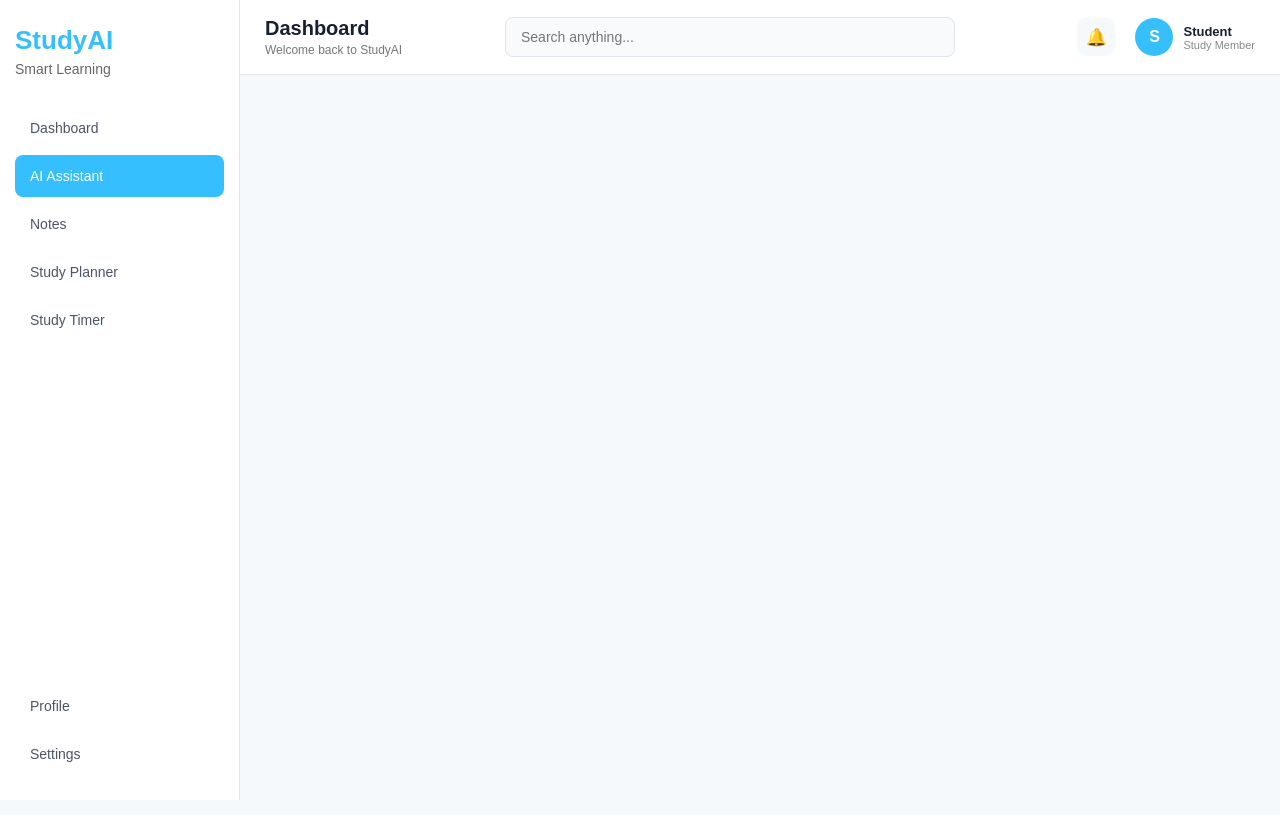
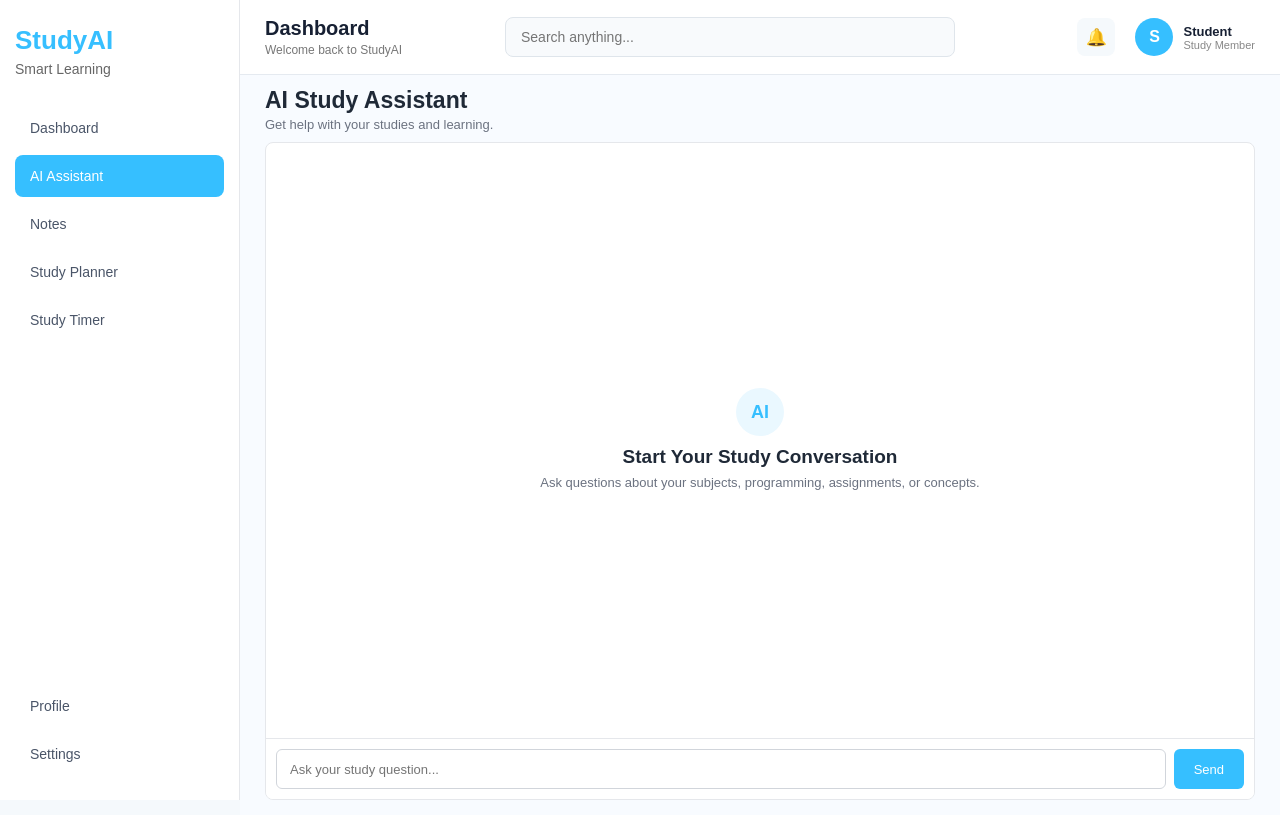
Before and after one commit to ViralRami2608/Study-AI, a React (Create React App) app: page /ai-assistant in a window 1280 px wide. Built offline with nearby package versions, Linux system fonts and the light colour scheme.

Commit message:
Complete AI assistant UI

```diff
--- a/src/App.js
+++ b/src/App.js
@@ -1,8 +1,16 @@
-import { BrowserRouter, Routes, Route, Navigate } from "react-router-dom";
+import {
+  BrowserRouter,
+  Routes,
+  Route,
+  Navigate,
+} from "react-router-dom";
 
 import Sidebar from "./components/Sidebar";
 import Header from "./components/Header";
+
 import Dashboard from "./pages/Dashboard";
+import AIAssistant from "./pages/AIAssistant";
+
 
 function App() {
   return (
@@ -14,16 +22,32 @@ function App() {
 
       <Routes>
 
-        {/* Dashboard */}
+        {/* Default Route */}
 
         <Route
           path="/"
-          element={<Navigate to="/dashboard" replace />}
+          element={
+            <Navigate
+              to="/dashboard"
+              replace
+            />
+          }
         />
+
+
+        {/* Dashboard */}
 
         <Route
           path="/dashboard"
           element={<Dashboard />}
+        />
+
+
+        {/* AI Assistant */}
+
+        <Route
+          path="/ai-assistant"
+          element={<AIAssistant />}
         />
 
       </Routes>
--- a/src/index.css
+++ b/src/index.css
@@ -660,3 +660,218 @@ body {
   }
 
 }
+/* ============================= */
+/* AI ASSISTANT PAGE */
+/* ============================= */
+
+.ai-page {
+  margin-left: 240px;
+
+  height: calc(100vh - 60px);
+
+  padding: 12px 25px 15px;
+
+  box-sizing: border-box;
+
+  background-color: #f8fbff;
+
+  overflow: hidden;
+
+  display: flex;
+
+  flex-direction: column;
+}
+
+
+/* Page Header */
+
+.ai-page-header {
+  flex-shrink: 0;
+
+  margin-bottom: 10px;
+}
+
+.ai-page-header h1 {
+  margin: 0 0 3px;
+
+  font-size: 23px;
+
+  color: #1f2937;
+}
+
+.ai-page-header p {
+  margin: 0;
+
+  font-size: 13px;
+
+  color: #6b7280;
+}
+
+
+/* AI Chat Box */
+
+.ai-chat-box {
+  flex: 1;
+
+  min-height: 0;
+
+  width: 100%;
+
+  background-color: #ffffff;
+
+  border: 1px solid #e5e7eb;
+
+  border-radius: 8px;
+
+  display: flex;
+
+  flex-direction: column;
+
+  overflow: hidden;
+
+  box-sizing: border-box;
+}
+
+
+/* Chat Content */
+
+.ai-chat-content {
+  flex: 1;
+
+  min-height: 0;
+
+  display: flex;
+
+  flex-direction: column;
+
+  justify-content: center;
+
+  align-items: center;
+
+  text-align: center;
+
+  padding: 15px;
+}
+
+
+/* AI Icon */
+
+.ai-icon {
+  width: 48px;
+
+  height: 48px;
+
+  border-radius: 50%;
+
+  background-color: #eaf8ff;
+
+  color: #36bfff;
+
+  display: flex;
+
+  align-items: center;
+
+  justify-content: center;
+
+  font-size: 18px;
+
+  font-weight: 600;
+
+  margin-bottom: 10px;
+}
+
+
+/* Heading */
+
+.ai-chat-content h2 {
+  margin: 0 0 6px;
+
+  font-size: 19px;
+
+  color: #1f2937;
+}
+
+
+/* Description */
+
+.ai-chat-content p {
+  margin: 0;
+
+  max-width: 450px;
+
+  font-size: 13px;
+
+  line-height: 1.4;
+
+  color: #6b7280;
+}
+
+
+/* Input Area */
+
+.ai-input-area {
+  flex-shrink: 0;
+
+  display: flex;
+
+  gap: 8px;
+
+  padding: 10px;
+
+  border-top: 1px solid #e5e7eb;
+
+  background-color: #ffffff;
+
+  box-sizing: border-box;
+}
+
+
+/* Input */
+
+.ai-input-area input {
+  flex: 1;
+
+  min-width: 0;
+
+  height: 40px;
+
+  padding: 0 13px;
+
+  border: 1px solid #d1d5db;
+
+  border-radius: 6px;
+
+  outline: none;
+
+  font-size: 13px;
+
+  box-sizing: border-box;
+}
+
+
+/* Input Focus */
+
+.ai-input-area input:focus {
+  border-color: #36bfff;
+}
+
+
+/* Send Button */
+
+.ai-input-area button {
+  height: 40px;
+
+  padding: 0 20px;
+
+  border: none;
+
+  border-radius: 6px;
+
+  background-color: #36bfff;
+
+  color: #ffffff;
+
+  font-size: 13px;
+
+  cursor: pointer;
+}
--- /dev/null
+++ b/src/pages/AIAssistant.js
@@ -0,0 +1,63 @@
+import React from "react";
+
+function AIAssistant() {
+  return (
+    <main className="ai-page">
+
+      {/* Page Header */}
+
+      <div className="ai-page-header">
+        <h1>AI Study Assistant</h1>
+
+        <p>
+          Get help with your studies and learning.
+        </p>
+      </div>
+
+
+      {/* AI Chat Box */}
+
+      <section className="ai-chat-box">
+
+        {/* Welcome Area */}
+
+        <div className="ai-chat-content">
+
+          <div className="ai-icon">
+            AI
+          </div>
+
+          <h2>
+            Start Your Study Conversation
+          </h2>
+
+          <p>
+            Ask questions about your subjects, programming,
+            assignments, or concepts.
+          </p>
+
+        </div>
+
+
+        {/* Input */}
+
+        <div className="ai-input-area">
+
+          <input
+            type="text"
+            placeholder="Ask your study question..."
+          />
+
+          <button type="button">
+            Send
+          </button>
+
+        </div>
+
+      </section>
+
+    </main>
+  );
+}
+
+export default AIAssistant;
```
